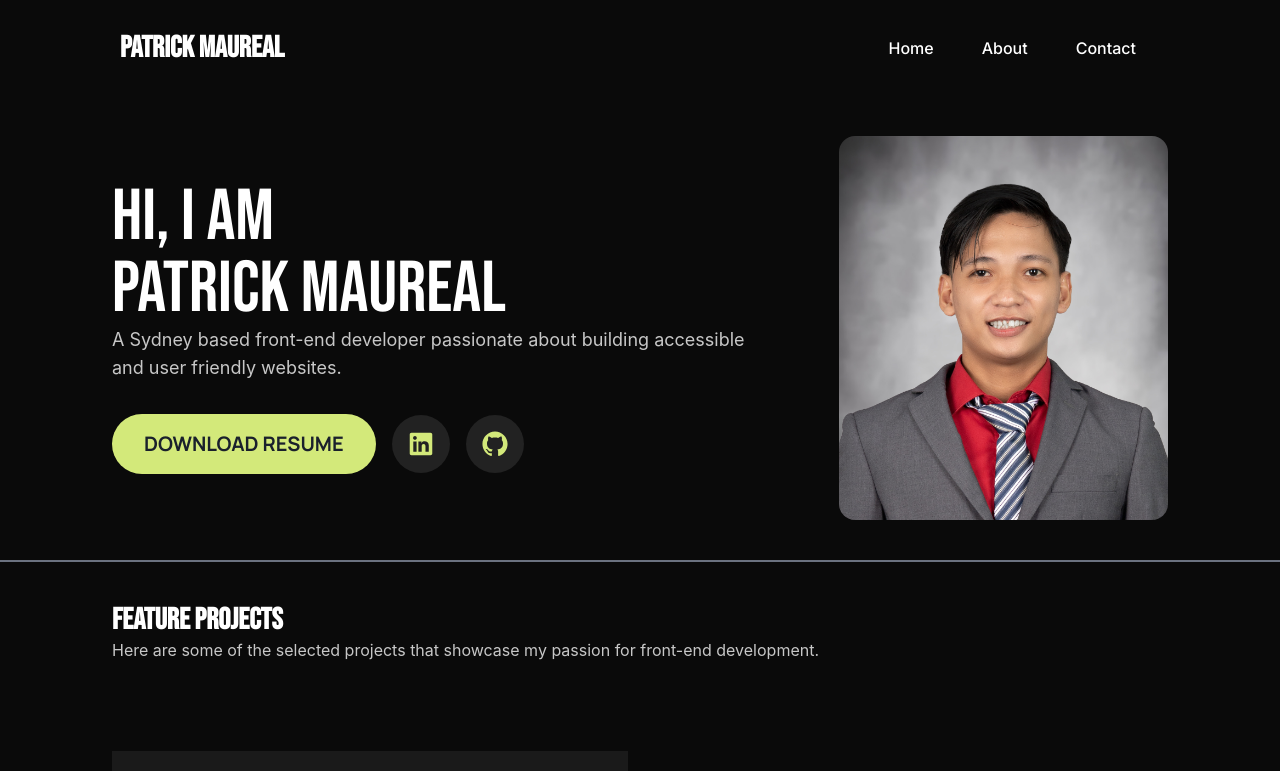
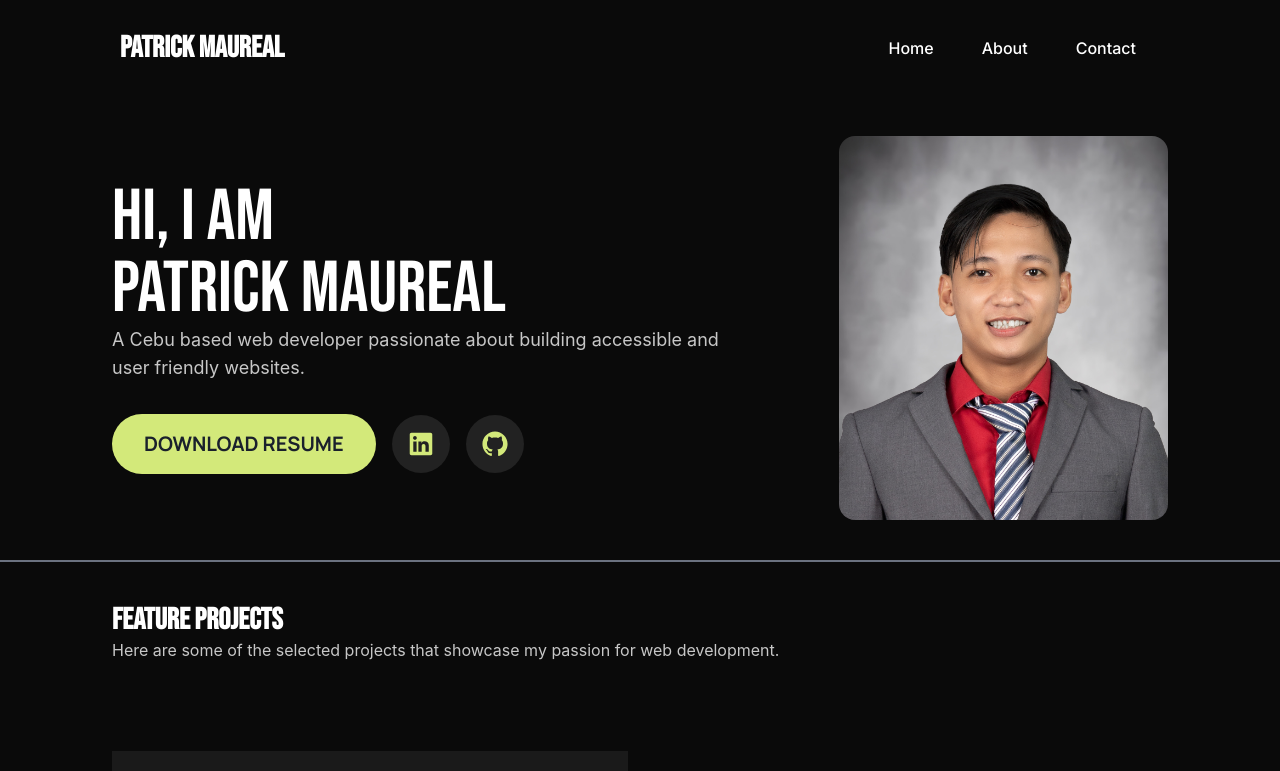
Before and after one commit to patrickMaureal/portfolio, a React (Vite) app: page / in a window 1280 px wide. Shown: the top 771 px of the page. Built offline with nearby package versions, Linux system fonts and the light colour scheme.

Commit message:
update info in portfolio

```diff
--- a/src/components/sections/about/About.tsx
+++ b/src/components/sections/about/About.tsx
@@ -7,8 +7,8 @@ const About = () => {
 				<h1 className="font-bebas font-normal md:text-7xl lg:text-9xl text-white ">About Me</h1>
 			</div>
 			<div className="flex flex-col space-y-6 self-center">
-				<h4 className="font-manrope font-medium text-3xl text-white">I am a front-end developer based in Sydney. Has Mechanical Engineering background. </h4>
-				<p className="font-manrope text-subtitle text-lg lg:text-2xl font-normal">I am a front-end developer based in Sydney looking for exciting opportunities. Has Mechanical Engineering background. Likes to focus on accessibility when developing. Passionate and curious about solving problems. Currently, I’m exploring Reactjs, Webflow and a bit of Designing. While I am not programming, I enjoy playing football, photography and playing Valorant. Learning more to improve skill.</p>
+				<h4 className="font-manrope font-medium text-3xl text-white">I am a web developer based in Cebu, Philippines. </h4>
+				<p className="font-manrope text-subtitle text-lg lg:text-2xl font-normal">I am a web developer based in Cebu looking for exciting opportunities. Likes to focus on accessibility when developing. Passionate and curious about solving problems. Currently, I’m exploring Reactjs, Typescript and a bit of Designing. While I am not programming, I enjoy playing basketball and cosplaying. Learning more to improve skill.</p>
 				<a href="#" className="underline underline-offset-4 uppercase text-primary font-manrope text-sm"> More About Me</a>
 			</div>
 			<div className="md:hidden">
--- a/src/components/sections/hero/Hero.tsx
+++ b/src/components/sections/hero/Hero.tsx
@@ -6,7 +6,7 @@ const Hero = () => {
 			<div>
 				<h1 className='text-7xl font-bebas text-white md'>Hi, I am </h1>
 				<h1 className='text-7xl font-bebas text-white'>Patrick Maureal</h1>
-				<p className='text-lg text-subtitle font-normal'>A Sydney based front-end developer passionate about building accessible and user friendly websites.</p>
+				<p className='text-lg text-subtitle font-normal'>A Cebu based web developer passionate about building accessible and user friendly websites.</p>
 				<div className='flex items-center space-x-2 md:space-x-4'>
 					<button className='mt-8 rounded-full bg-primary py-4 px-4 md:py-4 md:px-8 '>
 						<span className='font-manrope font-extrabold md:font-bold text-sm md:text-xl'>DOWNLOAD RESUME</span>
--- a/src/components/sections/projects/Projects.tsx
+++ b/src/components/sections/projects/Projects.tsx
@@ -11,7 +11,7 @@ const Projects = () => {
         </h1>
         <p className="text-subtitle">
           Here are some of the selected projects that showcase my passion for
-          front-end development.
+          web development.
         </p>
 
 				{projects.map((project, index) => (
```
